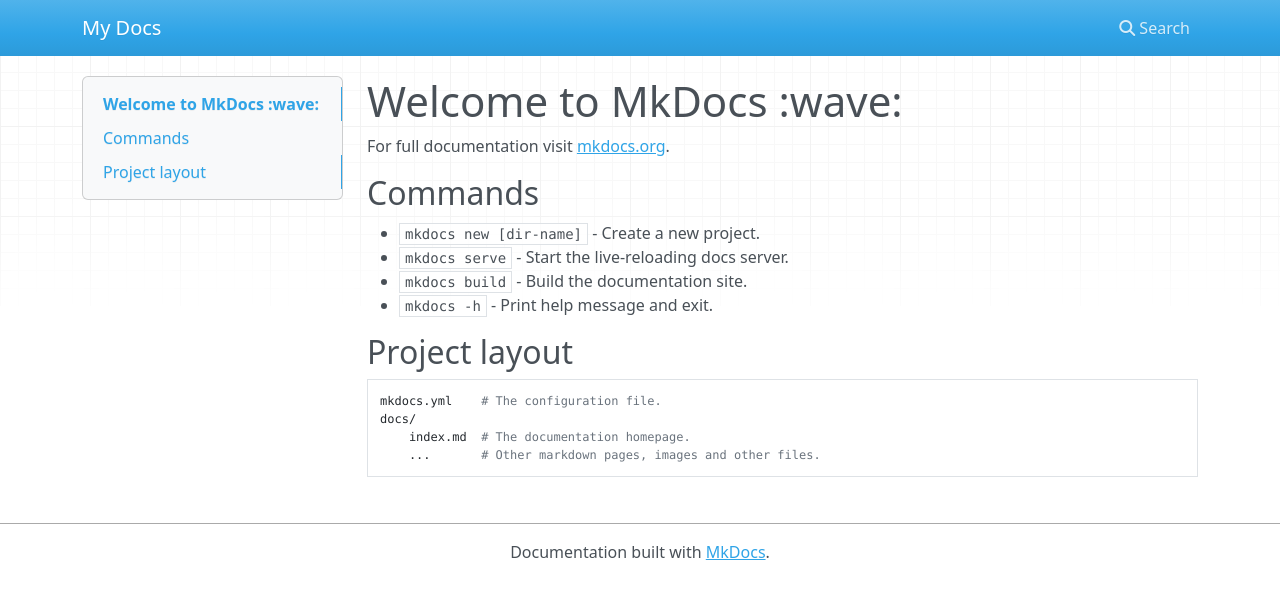
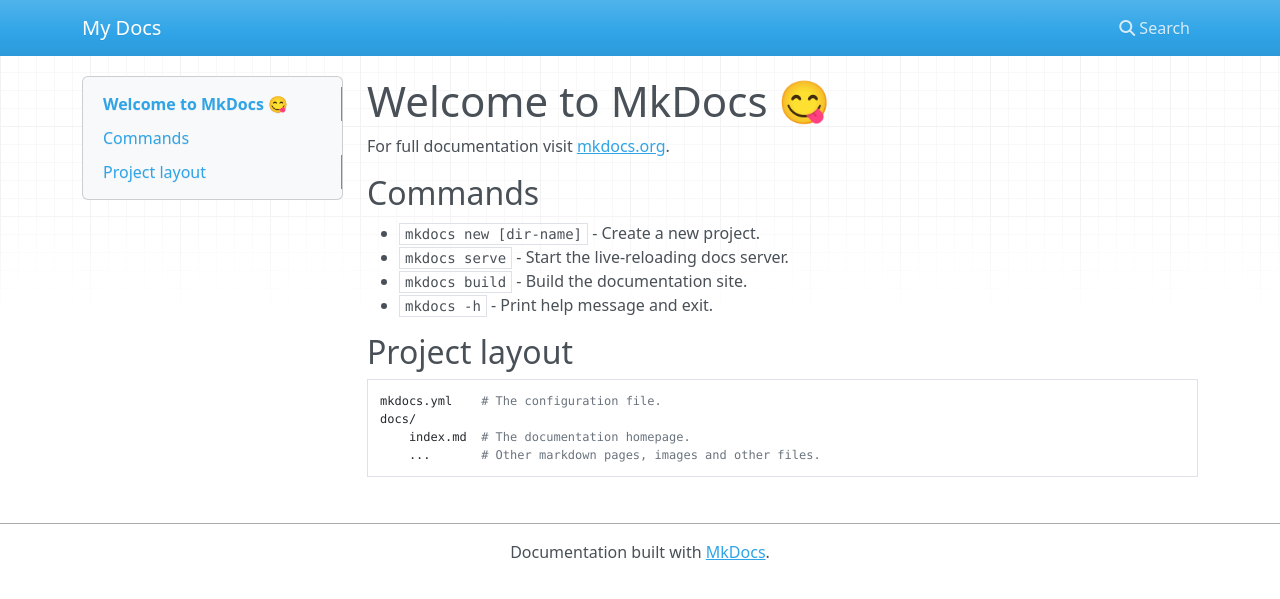
Before and after one commit to Hagar-Usama/mike_version, an MkDocs documentation site: the page built from docs/index.md, in a window 1280 px wide. Shown: the top 599 px of the page. Built offline with MkDocs 1.6.1, drawn with Linux system fonts in a browser that asks for light colours; nearby versions of some CDN libraries; part of the change alters nothing that is shown.

Commit message:
make a change, fix github actions

```diff
--- a/docs/index.md
+++ b/docs/index.md
@@ -1,6 +1,7 @@
-# Welcome to MkDocs :wave:
+# Welcome to MkDocs 😋
 
 For full documentation visit [mkdocs.org](https://www.mkdocs.org).
+
 
 ## Commands
 
```
Also changed, not shown: 1 other file.
